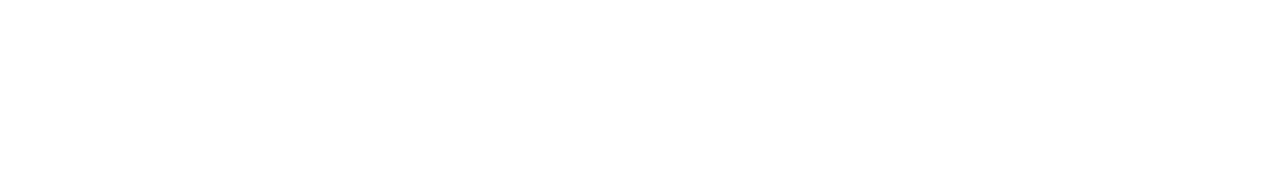
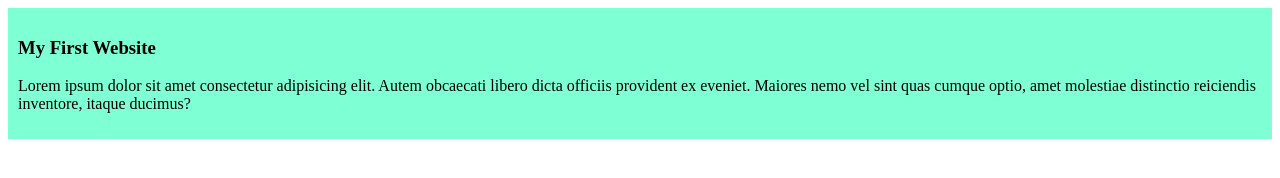
Before and after one commit to MrColonThree/First-One, a plain HTML site: page index.html in a window 1280 px wide. Drawn offline with Linux system fonts and the light colour scheme.

Commit message:
added the first blog

```diff
--- a/index.html
+++ b/index.html
@@ -4,8 +4,12 @@
   <meta charset="UTF-8">
   <meta name="viewport" content="width=device-width, initial-scale=1.0">
   <title>My First Ever Github Repo</title>
+  <link rel="stylesheet" href="/stylrs/blog.css">
 </head>
 <body>
-
+  <div>
+  <h3>My First Website</h3>
+  <p>Lorem ipsum dolor sit amet consectetur adipisicing elit. Autem obcaecati libero dicta officiis provident ex eveniet. Maiores nemo vel sint quas cumque optio, amet molestiae distinctio reiciendis inventore, itaque ducimus?</p>
+</div>
 </body>
 </html>
--- /dev/null
+++ b/stylrs/blog.css
@@ -0,0 +1,4 @@
+div {
+  background-color: aquamarine;
+  padding: 10px;
+}
```
